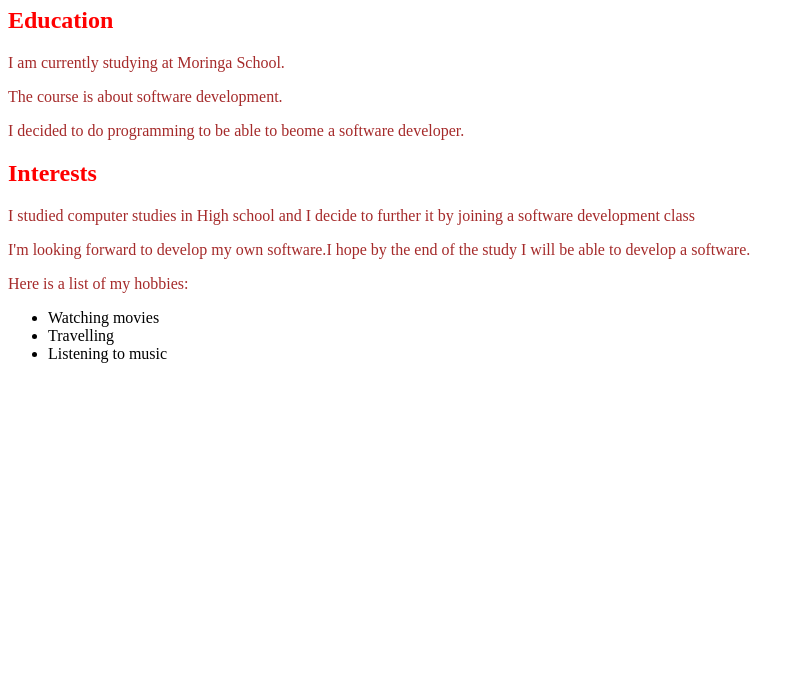
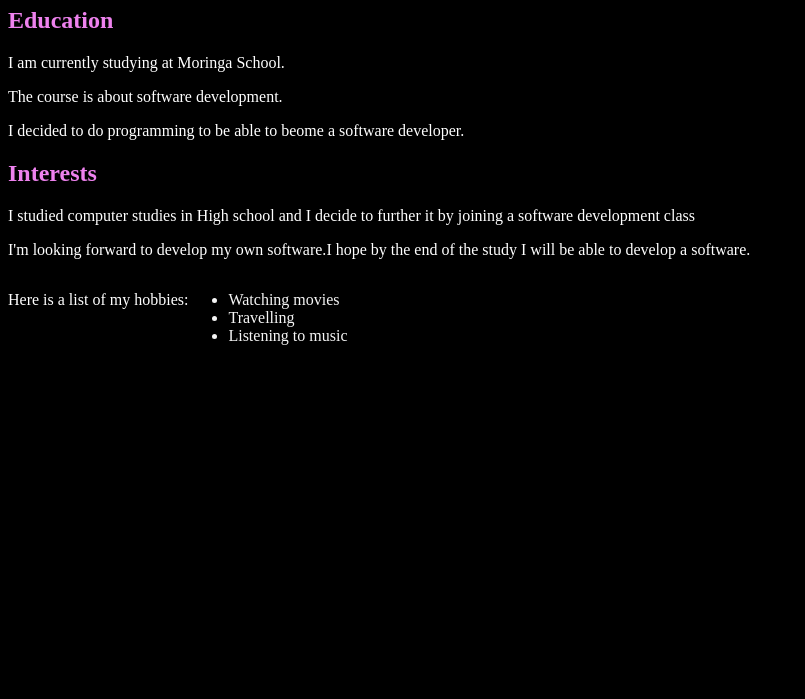
Before and after one commit to Itscharitywanja/moringa, a plain HTML site: page index.html in a window 1280 px wide. Shown: the part 101-800 px from the top of the page, without its empty margins (0-805 px from the left). Drawn offline with Linux system fonts and the light colour scheme.

Commit message:
Update styles.css

```diff
--- a/styles.css
+++ b/styles.css
@@ -1,13 +1,24 @@
 h1 {
     color: blue
 
+     }
+p {
+    color: white
 }
-p {
-    color: brown
-}
-.important a {
-    background-color:chocolate
+.important {
+    display: inline;
 }
 h2 {
-    color:red
-  }
+    color:violet
+
+}
+body {
+    background-color:black
+}
+
+ul {
+    color:whitesmoke
+}
+.unimportant {
+display:inline-flex;
+}
```
